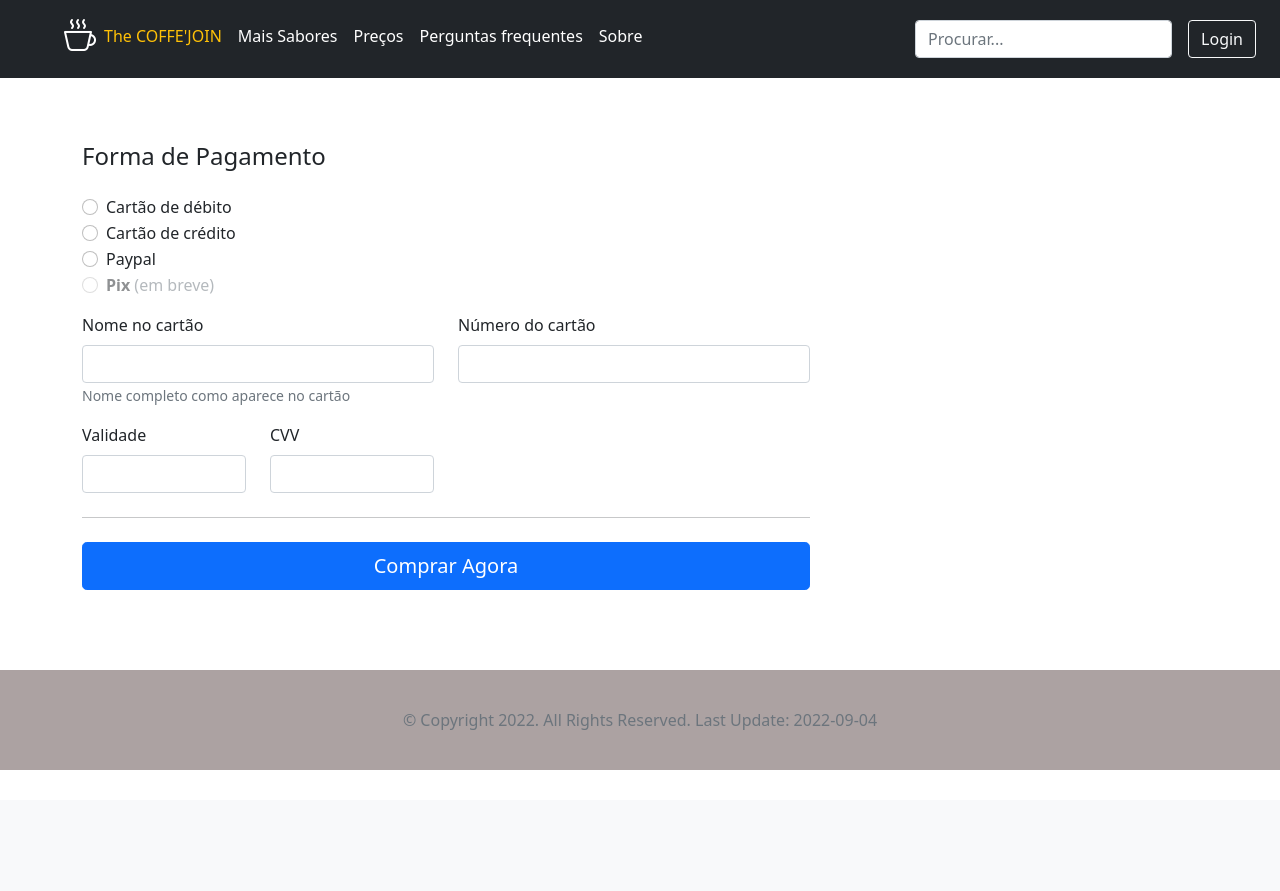
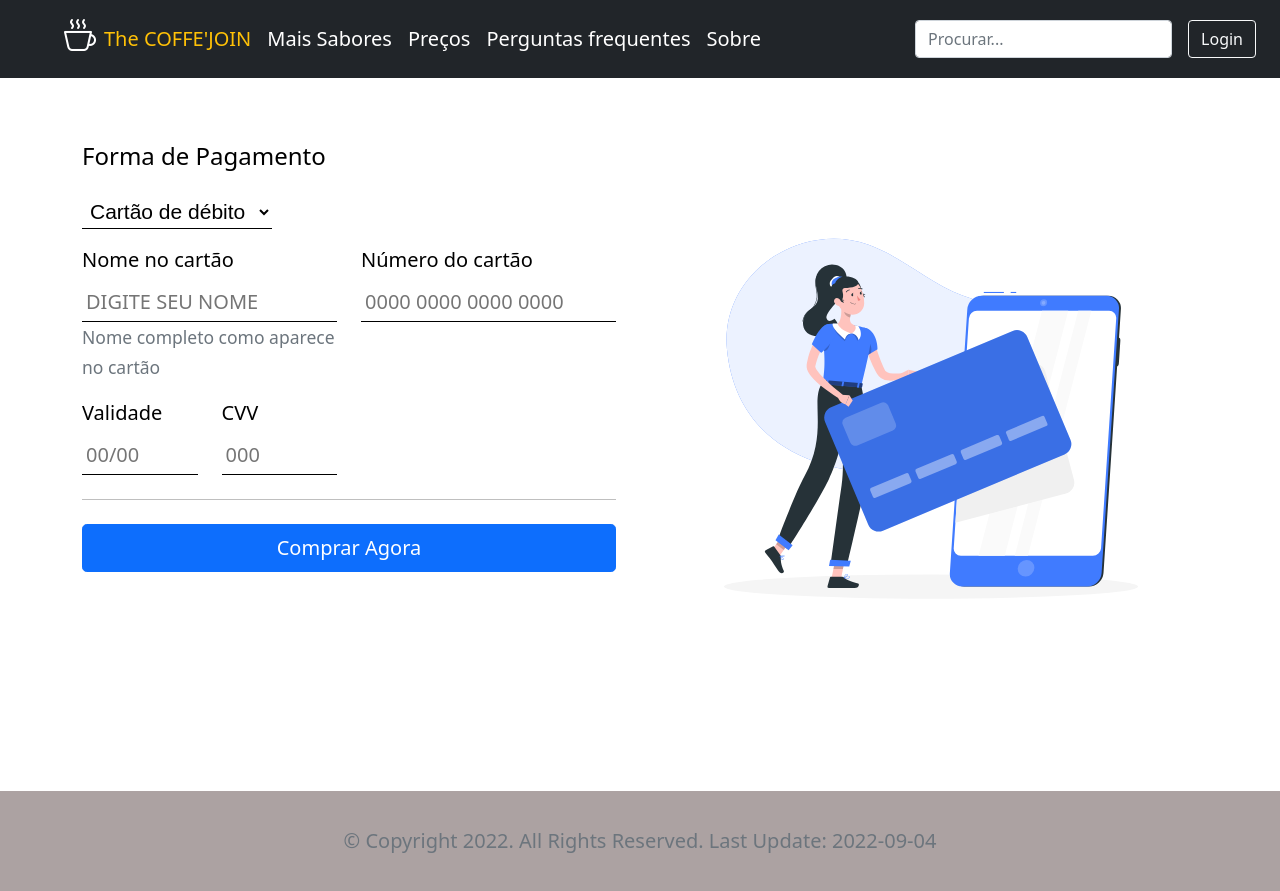
Before and after one commit to Drugs/Coffee221, a PHP site: page /coffee221/pages/checkoutpage.php in a window 1280 px wide. Before the commit the page ends 770 px from the top, so only its background shows below. Run offline with PHP 8.4, Linux system fonts and the light colour scheme; some libraries are stand-ins or nearby versions.

Commit message:
UPDATES ++
07/09/22

1- Mudanças front-end
2- sistema de validação de cartão com js
3- IMG add
4- mudanças semânticas.

```diff
--- /dev/null
+++ b/js/maks_valid.js
@@ -0,0 +1,16 @@
+function mask_valid() {
+    let valid = document.getElementById('validade')
+    if(validade.value.length == 2) {
+        validade.value += "/";
+    }
+}
+
+
+function number_valid() {
+    let valid = document.getElementById('number_card')
+    if(number_card.value.length==4||number_card.value.length ==9) {
+        number_card.value += " ";
+    } else if(number_card.value.length == 14){
+        number_card.value += " ";
+    }
+}
--- a/pages/checkoutpage.php
+++ b/pages/checkoutpage.php
@@ -3,11 +3,10 @@
 $title = "Página de Pagamento";
 include "../include/header.php";
 ?>
-    <header class="p-3 bg-dark text-white">
-
-        <div class="d-flex flex-wrap align-items-center justify-content-center justify-content-lg-start">
-            <a href="/" class="d-flex align-items-center mb-2 mb-lg-0 text-white text-decoration-none">
-                <svg class="bi me-2" width="40" height="32" role="img" aria-label="Bootstrap">
+<header class="p-3 bg-dark text-white">
+    <div class="d-flex flex-wrap align-items-center justify-content-center justify-content-lg-start">
+        <a href="/" class="d-flex align-items-center mb-2 mb-lg-0 text-white text-decoration-none">
+            <svg class="bi me-2" width="40" height="32" role="img" aria-label="Bootstrap">
                     <use xlink:href="#bootstrap"></use>
                 </svg>
             </a>
@@ -15,7 +14,7 @@ include "../include/header.php";
             <ul class="nav col-12 col-lg-auto me-lg-auto mb-2 justify-content-center mb-md-0">
                 <h2><i class="bi bi-cup-hot"></i></h2>
                 <li>
-                    <a href="../home.php" class="nav-link px-2 text-warning">
+                    <a href="../home2.php" class="nav-link px-2 text-warning">
                         <font style="vertical-align: inherit;">
                             <font style="vertical-align: inherit;">The COFFE'JOIN</font>
                         </font>
@@ -68,6 +67,9 @@ include "../include/header.php";
     <main>
         <div class="container">
             <div class="row g-5 mt-3">
+                <div class="col-md-5 col-lg-6 order-md-last">
+                    <img src="../Imagens\Mobile payments-rafiki.svg" alt="svg payment">
+                </div>
                 <!--
                 <div class="col-md-5 col-lg-4 order-md-last">
                     <h4 class="d-flex justify-content-between align-content-center mb-3">
@@ -112,7 +114,7 @@ include "../include/header.php";
                     </ul>
                 </div> !-->
 
-                <div class="col-md-7 col-lg-8">
+                <div class="col-md-7 col-lg-6">
 
                     <!-- <h4>Endereço de cobrança</h4> !-->
                     <form class="needs-validation" action="pagdeobrigado.php" method="post">
@@ -209,17 +211,22 @@ include "../include/header.php";
 
                         <h4 class="mb-4">Forma de Pagamento</h4>
                         <div class="my-3" >
-                            <span id="debitt" class="text-muted"></span>
+                                <select class="selecaoop" name="selecao" id="">
+                                    <option value="Cartao_débito">Cartão de débito</option>
+                                    <option value="Cartao_crédito">Cartão de crédito</option>
+                                    <option value="PayPal">Paypal</option>
+                                </select>
+                            <!-- <span id="debitt" class="text-muted"></span>
                             <div class="form-check">
-                                <input type="radio" class="form-check-input" name="metodopagamento" id="debit" required>
+                                <input type="radio" class="form-check-input" name="metodopagamento_debitt" id="debit" required>
                                 <label for="debit" class="form-check-label">Cartão de débito</label>
                             </div>
                             <div class="form-check">
-                                <input type="radio" class="form-check-input" name="metodopagamento" id="credit" required>
+                                <input type="radio" class="form-check-input" name="metodopagamento_credit" id="credit" required>
                                 <label for="credit" class="form-check-label">Cartão de crédito</label>
                             </div>
                             <div class="form-check">
-                                <input type="radio" class="form-check-input" name="metodopagamento" id="paypal" required>
+                                <input type="radio" class="form-check-input" name="metodopagamento" id="paypal" disabled>
                                 <label for="paypal" class="form-check-label">Paypal</label>
                             </div>
                             <div class="form-check">
@@ -227,26 +234,27 @@ include "../include/header.php";
                                 <label for="pix" class="form-check-label"><strong>Pix</strong>
                                 <span class="text-muted">(em breve)</span>
                                 </label>
-                            </div>
+                            </div> -->
                         </div>
 
                         <div class="row gy-3">
                             <div class="col-md-6">
                                 <label for="cartao-name" class="form-label">Nome no cartão</label>
-                                <input class="form-control" type="text" name="cartao-name" required maxlength="80">
+                                <input class=" estilo" type="text" name="cartao-name" required maxlength="80" id="upcase" placeholder="DIGITE SEU NOME">
                                 <small class="text-muted">Nome completo como aparece no cartão</small>
                             </div>
                             <div class="col-md-6">
                                 <label for="cartao-number" class="form-label">Número do cartão</label>
-                                <input class="form-control" type="number" name="cartao-number"  required>
+                                <input class=" estilo" type="" id="number_card" name="cartao-number" required maxlength="19" placeholder="0000 0000 0000 0000" onkeyup="number_valid()" pattern="[0-9]{4}[ ][0-9]{4}[ ][0-9]{4}[ ][0-9]{4}">
                             </div>
                             <div class="col-md-3">
                                 <label class="form-label" for="valid">Validade</label>
-                                <input class="form-control" type="number" name="valid" required>
+                                <input class=" estilo" type="" maxlength="5" pattern="[0-9]{2}[/][0-9]{2}" name="valid" required autocomplete="off" placeholder="00/00" id="validade" onkeyup="mask_valid()">
+                                <script src="../js/maks_valid.js"></script>
                             </div>
                             <div class="col-md-3">
                                 <label class="form-label" for="cc-cvv">CVV</label>
-                                <input class="form-control" type="number" name="cc-cvv" required>
+                                <input class=" estilo" type="" name="cc-cvv" required autocomplete="off" placeholder="000" pattern="[0-9]{3}" maxlength="3">
                             </div>
                         </div>
                         <hr class="my-4">
@@ -275,14 +283,39 @@ include "../include/header.php";
     </footer>
 
     <style>
+        body{
+            background-color: ;
+            color: black;
+            font-size: 20px;
+        }
+        .estilo{
+            background-color: transparent;
+            border-radius: 0px ;
+            border: none;
+            border-bottom: 1px solid black;
+            width: 100%;
+            padding: 4px;
+        }
         .footer-1{
             background-color: rgb(172, 162, 162);
-            margin-top: 80px;
+            margin-top: 115px;
             height: 100px;
+        }
+
+        .selecaoop{
+            background-color: transparent;
+            padding: 4px;
+            border:none;
+            border-bottom: 1px solid ;
+            background-color: ;
+            color: black;
+            font-family: sans-serif;
+            font-size: 21px;
         }
     </style>
 
 
+<script src="../js/maks_valid.js"></script>
 
 <?php
 include "../include/footer.php";
```
Also changed, not shown: Imagens/Mobile payments-rafiki.svg (added).
